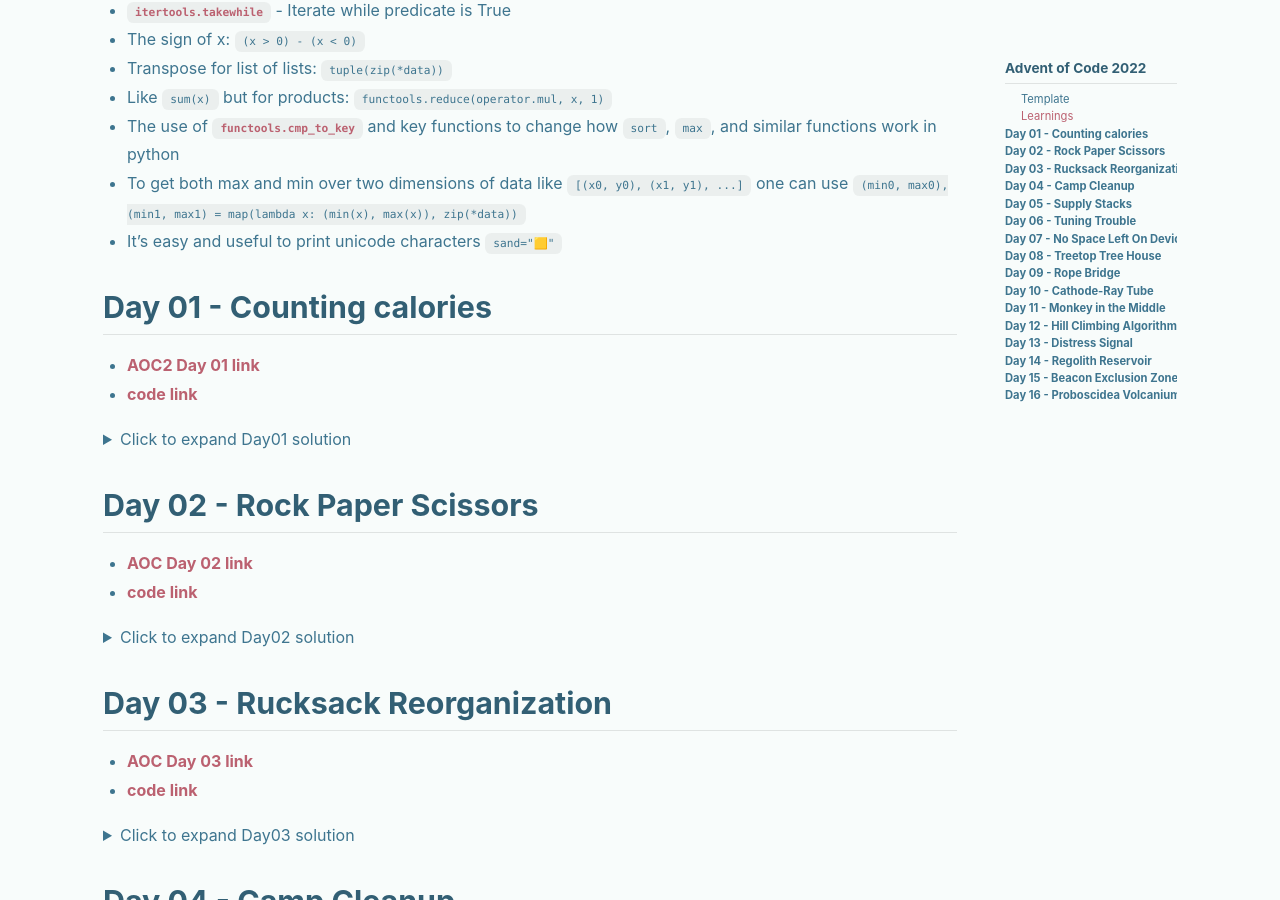
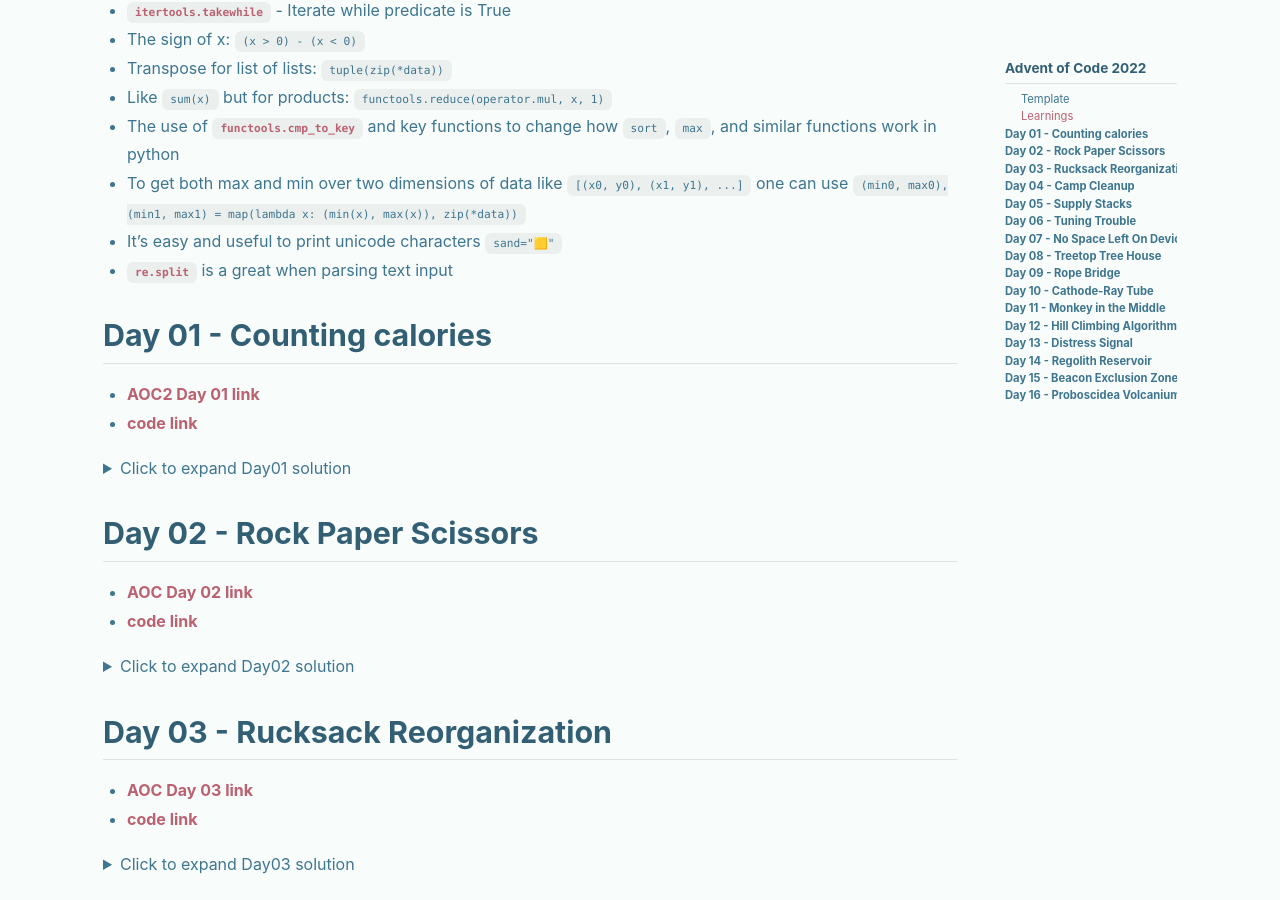
Before and after one commit to thomasburgess/thomasburgess.github.io, a Jekyll site: the page built from _posts/2022-12-01-aoc22.md, in a window 1280 px wide and 900 px high, scrolled down 1404 px. Built offline with Jekyll 4.4.1, drawn with Linux system fonts in a browser that asks for light colours; nearby versions of some CDN libraries; comment, search, counter and statistics services are not loaded; some of the changed lines change nothing that is shown.

Commit message:
aoc22: adding a link and some comments

```diff
--- a/_posts/2022-12-01-aoc22.md
+++ b/_posts/2022-12-01-aoc22.md
@@ -74,6 +74,7 @@ I learned a few useful things on these challenges so far:
 * The use of [`functools.cmp_to_key`](https://docs.python.org/3/library/functools.html#functools.cmp_to_key) and key functions to change how `sort`, `max`, and similar functions work in python
 * To get both max and min over two dimensions of data like `[(x0, y0), (x1, y1), ...]` one can use `(min0, max0),(min1, max1) = map(lambda x: (min(x), max(x)), zip(*data))`
 * It's easy and useful to print unicode characters `sand="🟨"`
+* [`re.split`](https://docs.python.org/3/library/re.html#functions) is a great when parsing text input
 
 ## Day 01 - Counting calories
 
@@ -1523,7 +1524,7 @@ def search_elephant(valves: VALVES_T, start: str = "AA", steps: int = 26) -> int
 {% enddetails %}
 
 <!--
-## Day 17 -
+## Day 17 - Pyroclastic Flow
 
 **Not yet**
 -->
@@ -1542,7 +1543,7 @@ def search_elephant(valves: VALVES_T, start: str = "AA", steps: int = 26) -> int
 -->
 
 <!--
-## Day 18 -
+## Day 18 - Boiling Boulders
 
 **Not yet**
 -->
```
